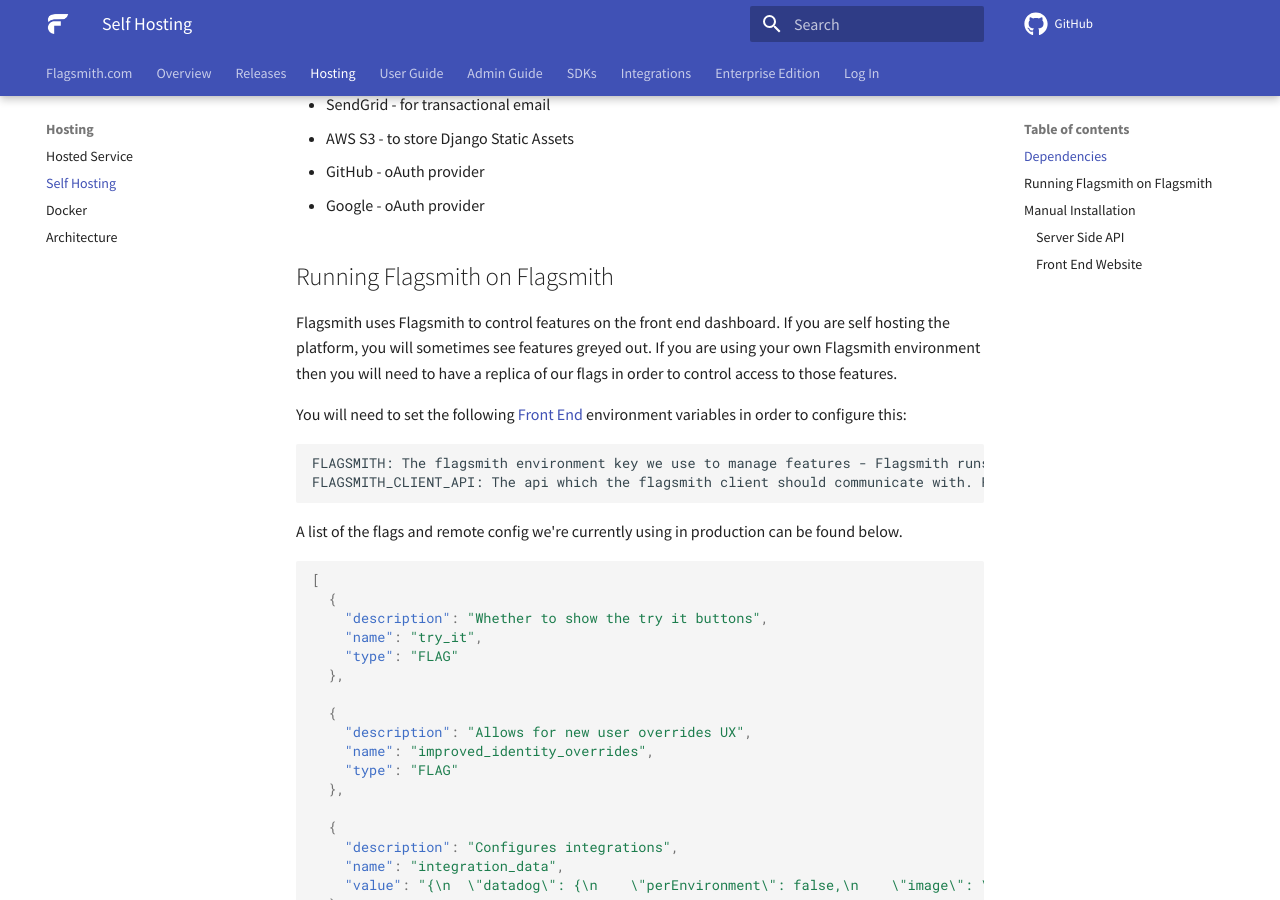
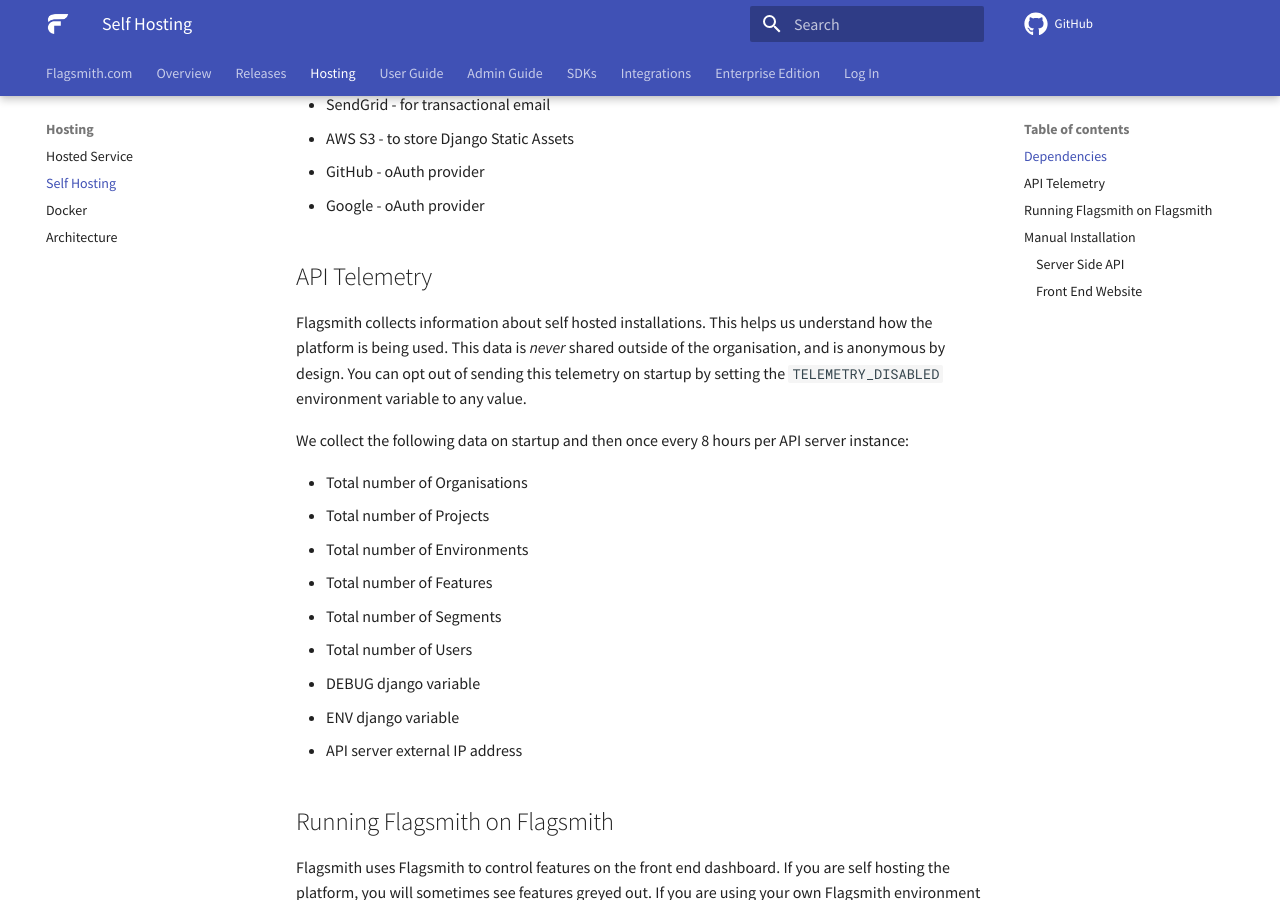
Before and after one commit to Flagsmith/flagsmith-docs, an MkDocs documentation site: the page built from docs/self-hosting.md, in a window 1280 px wide and 900 px high, scrolled down 444 px. Built offline with MkDocs 1.6.1 and Material for MkDocs 9.7.7, drawn with Linux system fonts in a browser that asks for light colours; comment, search, counter and statistics services are not loaded.

Commit message:
Added telemetry info

```diff
--- a/docs/self-hosting.md
+++ b/docs/self-hosting.md
@@ -18,6 +18,22 @@ The API can also optionally make use of the following 3rd party services:
 * AWS S3 - to store Django Static Assets
 * GitHub - oAuth provider
 * Google - oAuth provider
+
+## API Telemetry
+
+Flagsmith collects information about self hosted installations. This helps us understand how the platform is being used. This data is *never* shared outside of the organisation, and is anonymous by design. You can opt out of sending this telemetry on startup by setting the `TELEMETRY_DISABLED` environment variable to any value.
+
+We collect the following data on startup and then once every 8 hours per API server instance:
+
+* Total number of Organisations
+* Total number of Projects
+* Total number of Environments
+* Total number of Features
+* Total number of Segments
+* Total number of Users
+* DEBUG django variable
+* ENV django variable
+* API server external IP address
 
 ## Running Flagsmith on Flagsmith
 
```
